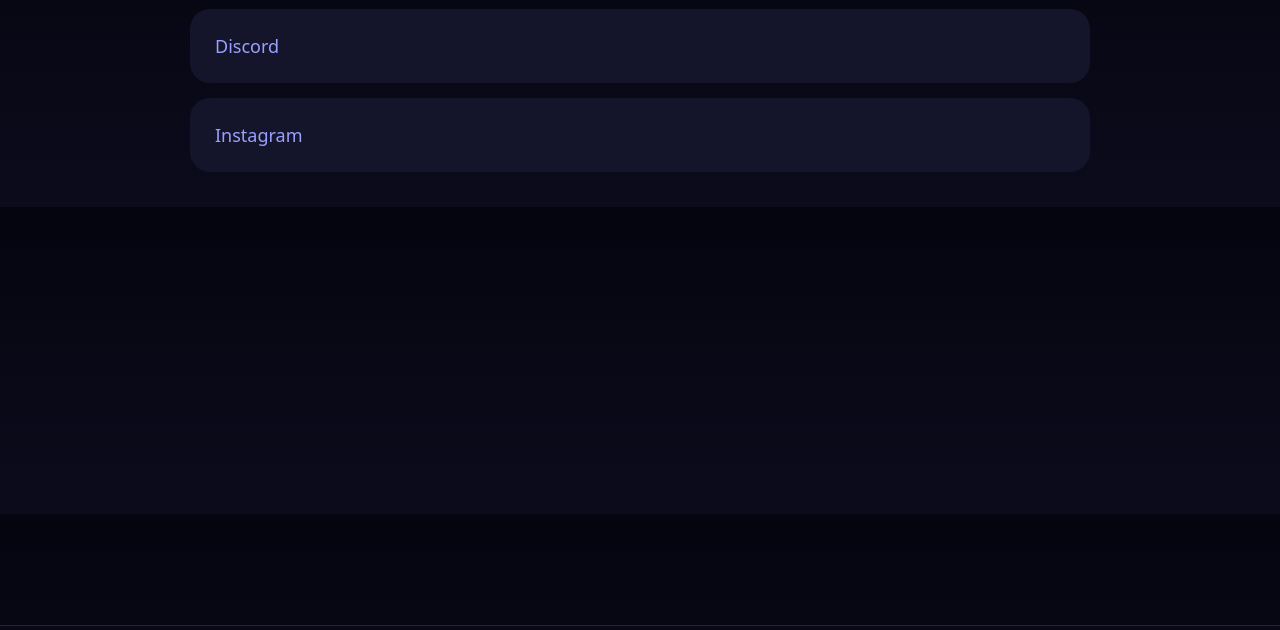
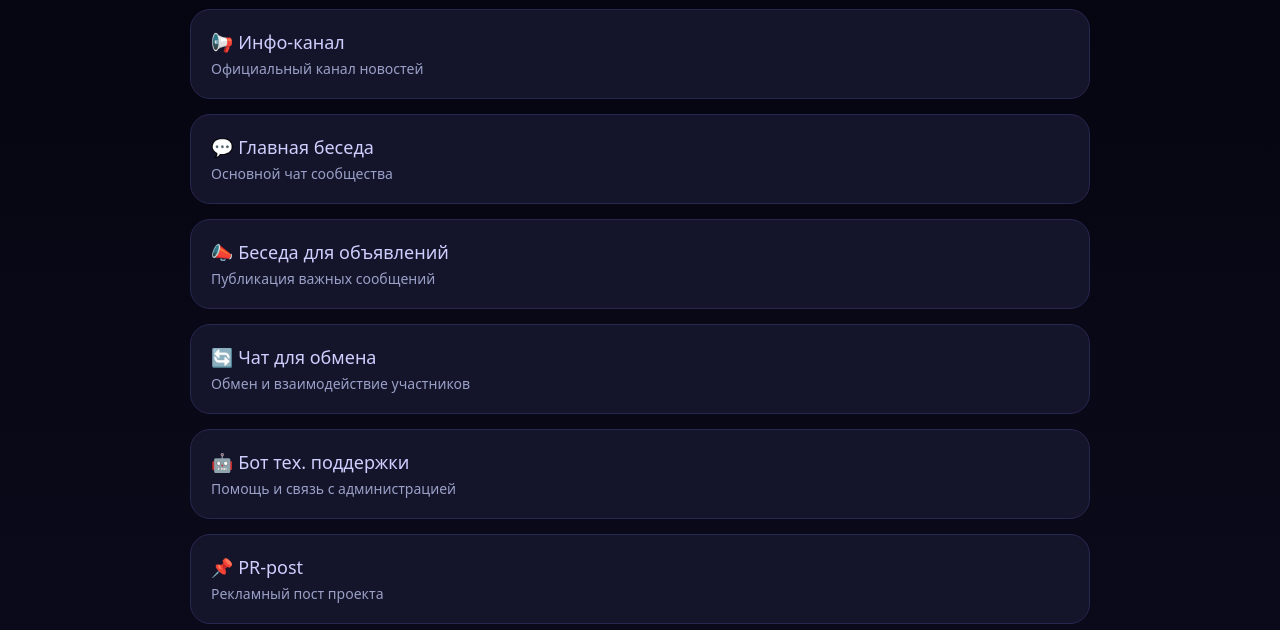
Before and after one commit to AdamNifidov/GGC-info, a plain HTML site: page links.html in a window 1280 px wide. Shown: the part 100-730 px from the top of the page. Drawn offline with Linux system fonts and the light colour scheme.

Commit message:
Update links.html

```diff
--- a/links.html
+++ b/links.html
@@ -20,17 +20,35 @@
 padding:20px;
 }
 
+h1{
+margin-bottom:25px;
+}
+
 .card{
 background:#14142b;
 border-radius:20px;
-padding:25px;
+padding:20px;
 margin-bottom:15px;
+border:1px solid #272750;
+transition:0.2s;
 }
 
-a{
-color:#9aa0ff;
+.card:hover{
+transform:scale(1.02);
+box-shadow:0 0 20px rgba(120,80,255,0.3);
+}
+
+.card a{
+color:#cfcfff;
 text-decoration:none;
 font-size:18px;
+display:block;
+}
+
+.description{
+color:#9aa0c6;
+font-size:14px;
+margin-top:5px;
 }
 
 .bottom{
@@ -45,14 +63,16 @@
 padding:10px 0;
 }
 
+.bottom a{
+color:#a7a7ff;
+text-decoration:none;
+font-size:14px;
+text-align:center;
+}
+
 .bottom span{
 display:block;
 font-size:22px;
-}
-
-.bottom a{
-color:#a7a7ff;
-text-align:center;
 }
 
 </style>
@@ -62,16 +82,55 @@
 
 <div class="container">
 
+<h1>🔗 Ресурсы сообщества</h1>
+
 <div class="card">
-<a href="#">Telegram</a>
+<a href="https://t.me/ggc_info_channel" target="_blank">
+📢 Инфо-канал
+</a>
+<div class="description">Официальный канал новостей</div>
 </div>
 
 <div class="card">
-<a href="#">Discord</a>
+<a href="https://t.me/+1NoCmcYJgUJkYjU9" target="_blank">
+💬 Главная беседа
+</a>
+<div class="description">Основной чат сообщества</div>
 </div>
 
 <div class="card">
-<a href="#">Instagram</a>
+<a href="https://t.me/+TigKrvMh6Q9kNmRi" target="_blank">
+📣 Беседа для объявлений
+</a>
+<div class="description">Публикация важных сообщений</div>
+</div>
+
+<div class="card">
+<a href="https://t.me/+AUvblh25s9NjYjcy" target="_blank">
+🔄 Чат для обмена
+</a>
+<div class="description">Обмен и взаимодействие участников</div>
+</div>
+
+<div class="card">
+<a href="https://t.me/GGC_Sapportbot" target="_blank">
+🤖 Бот тех. поддержки
+</a>
+<div class="description">Помощь и связь с администрацией</div>
+</div>
+
+<div class="card">
+<a href="https://t.me/ggc_info_channel/177" target="_blank">
+📌 PR-post
+</a>
+<div class="description">Рекламный пост проекта</div>
+</div>
+
+<div class="card">
+<a href="https://teletype.in/@adam_nifidov/mainBl_GGC" target="_blank">
+🚫 Черный список
+</a>
+<div class="description">Список нарушителей сообщества</div>
 </div>
 
 </div>
```
